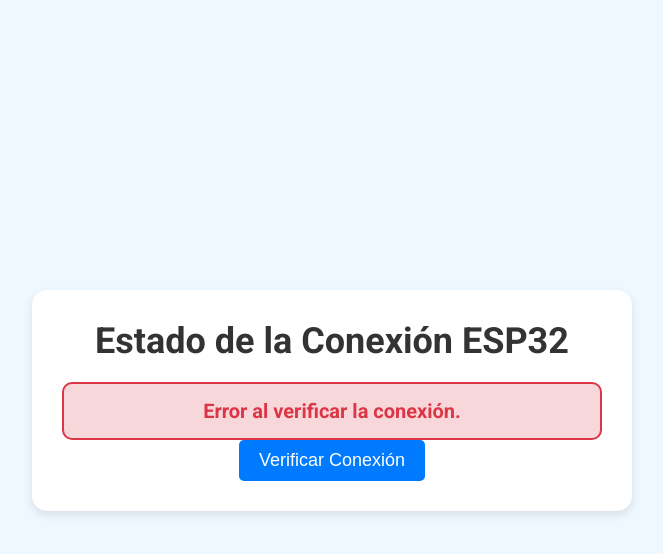
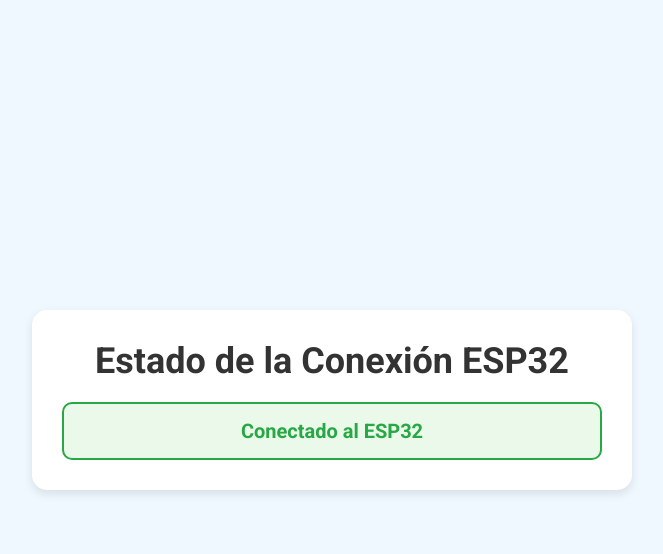
Before and after one commit to jonme3/esp, a Flask app: page / in a window 1280 px wide. Shown: the top 554 px of the page, without its empty margins (308-971 px from the left). Run offline with Flask 2, Linux system fonts and the light colour scheme; data that the repository does not hold is empty.

Commit message:
Update index.html

```diff
--- a/templates/index.html
+++ b/templates/index.html
@@ -6,6 +6,7 @@
     <title>Estado de Conexión ESP32</title>
     <link href="https://fonts.googleapis.com/css2?family=Roboto:wght@400;500;700&display=swap" rel="stylesheet">
     <style>
+        /* Estilo similar al anterior */
         * {
             margin: 0;
             padding: 0;
@@ -60,21 +61,6 @@
             border: 2px solid #dc3545;
         }
 
-        .button {
-            background-color: #007bff;
-            color: #fff;
-            padding: 10px 20px;
-            border-radius: 5px;
-            font-size: 18px;
-            border: none;
-            cursor: pointer;
-            transition: all 0.3s ease;
-        }
-
-        .button:hover {
-            background-color: #0056b3;
-        }
-
         .loading {
             display: none;
             font-size: 16px;
@@ -93,23 +79,18 @@
 <div class="container">
     <h1>Estado de la Conexión ESP32</h1>
     <div id="status" class="disconnected">Esperando conexión...</div>
-    <button class="button" onclick="checkConnection()">Verificar Conexión</button>
     <div id="loading" class="loading">Cargando...</div>
 </div>
 
 <script>
 function checkConnection() {
-    // Mostrar el mensaje de carga
-    document.getElementById('loading').classList.add('show');
+    document.getElementById('loading').classList.add('show'); // Mostrar "Cargando..."
 
-    // Realiza una solicitud GET al servidor Flask para obtener el estado de la conexión
-    fetch('https://esp-907c.onrender.com/estado')  // URL del servidor Flask
-    .then(response => response.json())  // Respuesta del servidor
+    // Realizar la solicitud GET al servidor Flask
+    fetch('/estado')  // El endpoint en Flask
+    .then(response => response.json())
     .then(data => {
-        // Ocultar el mensaje de carga
-        document.getElementById('loading').classList.remove('show');
-
-        // Si la respuesta es exitosa, cambia el estado de la página
+        document.getElementById('loading').classList.remove('show'); // Ocultar "Cargando..."
         if (data.status === "success") {
             document.getElementById("status").classList.remove('disconnected');
             document.getElementById("status").classList.add('connected');
@@ -121,19 +102,17 @@ function checkConnection() {
         }
     })
     .catch(error => {
-        // Ocultar el mensaje de carga
         document.getElementById('loading').classList.remove('show');
-
-        // Si hay un error en la solicitud, muestra un mensaje de error
         document.getElementById("status").classList.remove('connected');
         document.getElementById("status").classList.add('disconnected');
         document.getElementById("status").textContent = "Error al verificar la conexión.";
     });
 }
 
-// Llama a la función al cargar la página para comprobar el estado de la conexión
+// Llama a la función al cargar la página y cada 5 segundos para comprobar el estado
 window.onload = function() {
     checkConnection();
+    setInterval(checkConnection, 5000);  // Verificar la conexión cada 5 segundos
 }
 </script>
 
```
